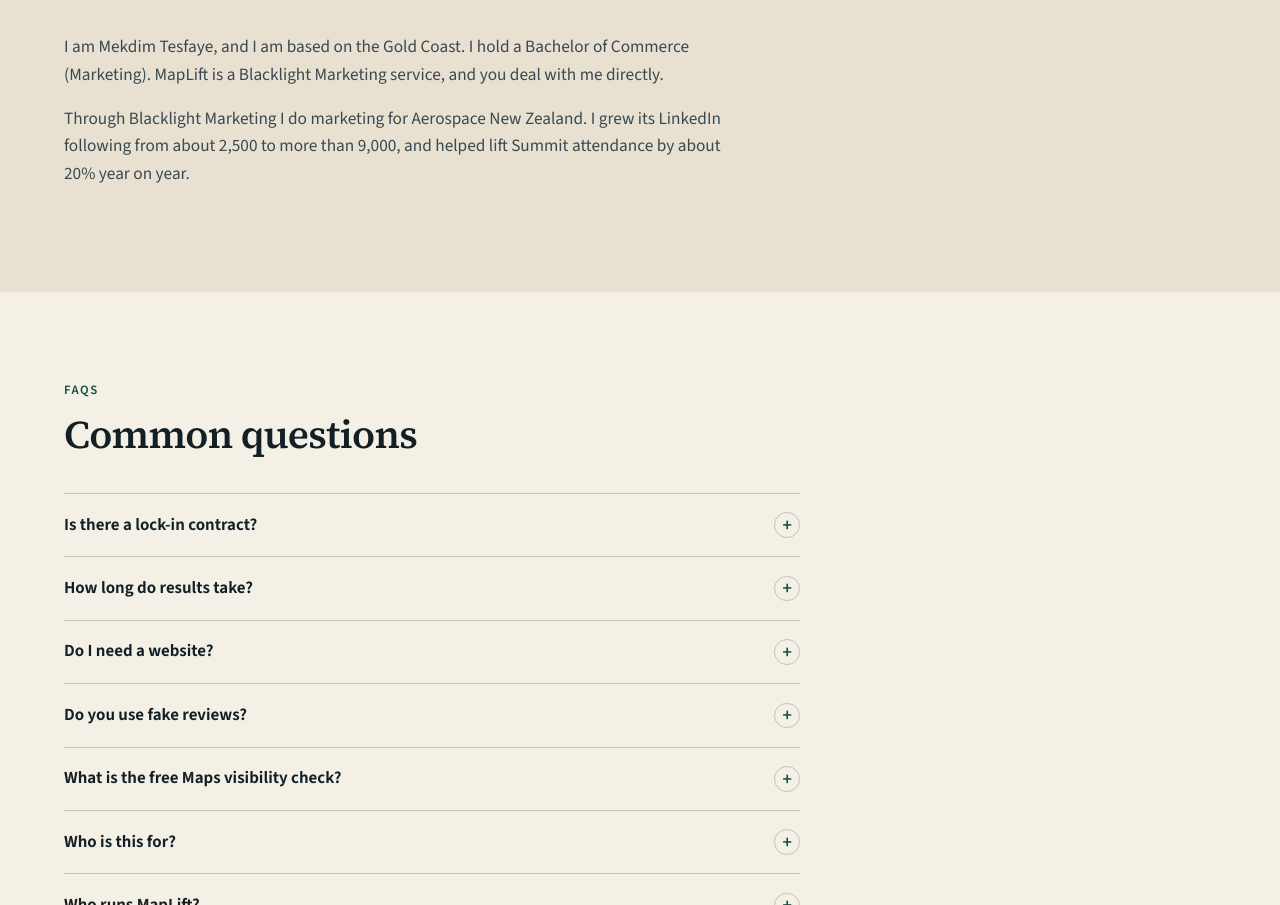
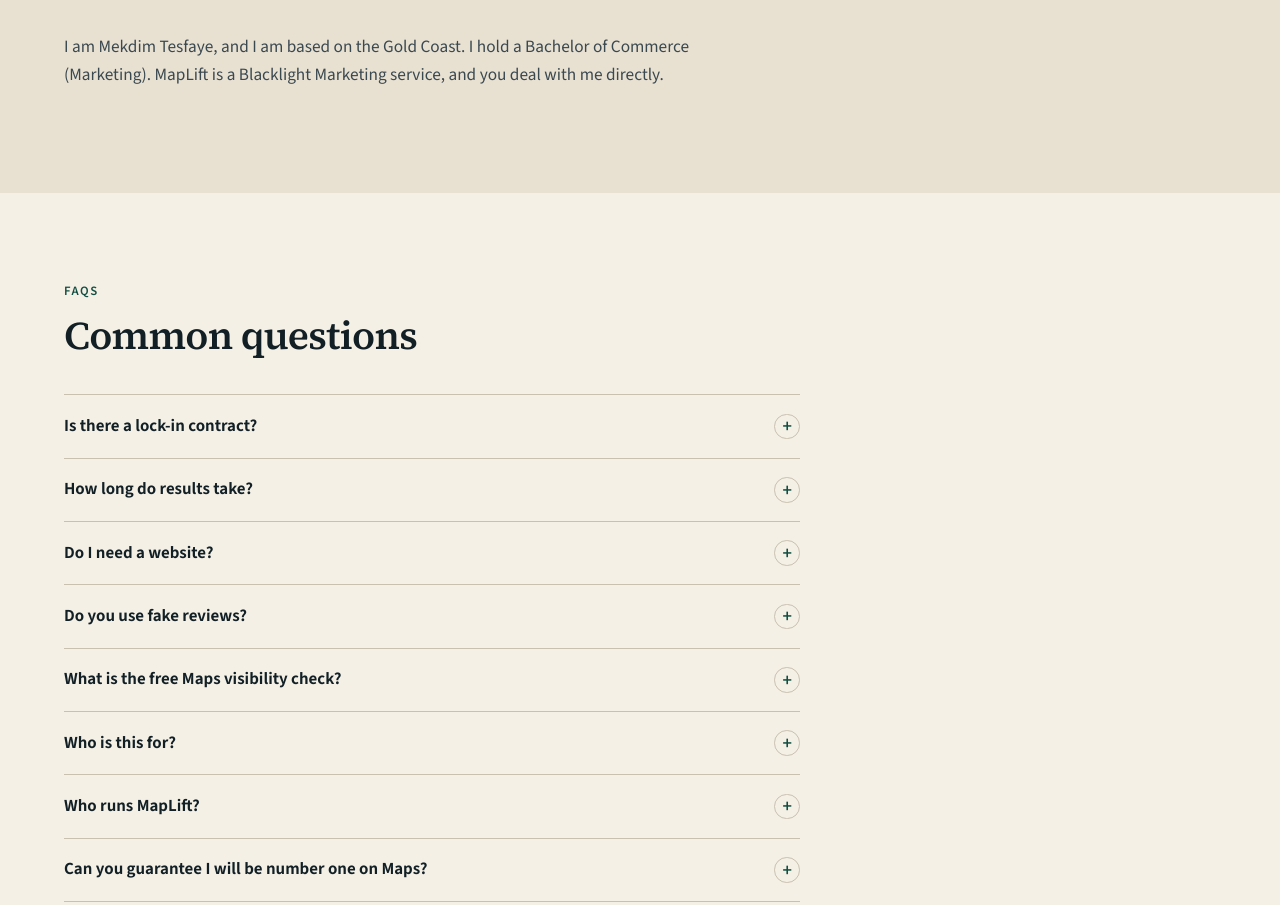
Before and after one commit to MekTesfaye/maplift, a plain HTML site: page index.html in a window 1280 px wide. Shown: the part 4140-5045 px from the top of the page. Drawn offline with Linux system fonts and the light colour scheme.

Commit message:
Trim About section

```diff
--- a/index.html
+++ b/index.html
@@ -313,7 +313,6 @@
         </div>
         <div class="about-copy">
           <p>I am Mekdim Tesfaye, and I am based on the Gold Coast. I hold a Bachelor of Commerce (Marketing). MapLift is a Blacklight Marketing service, and you deal with me directly.</p>
-          <p>Through Blacklight Marketing I do marketing for Aerospace New Zealand. I grew its LinkedIn following from about 2,500 to more than 9,000, and helped lift Summit attendance by about 20% year on year.</p>
         </div>
       </div>
     </section>
```
